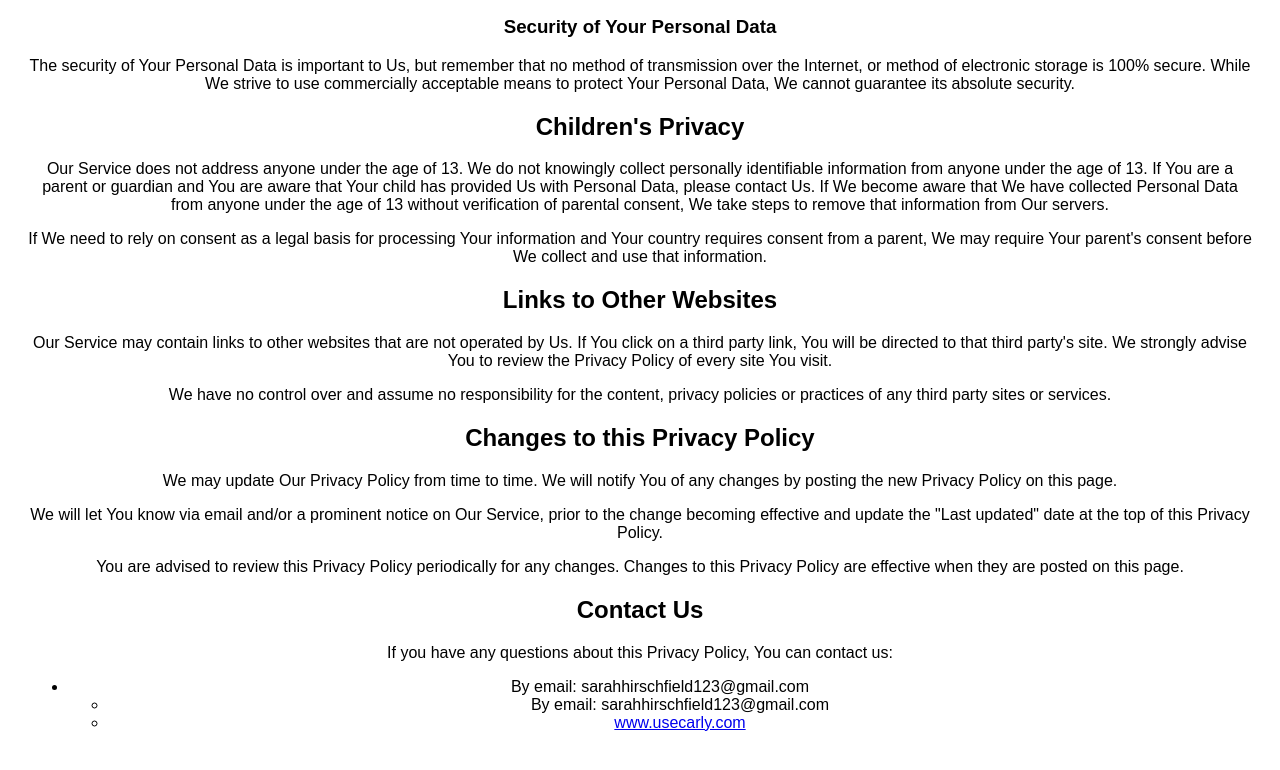
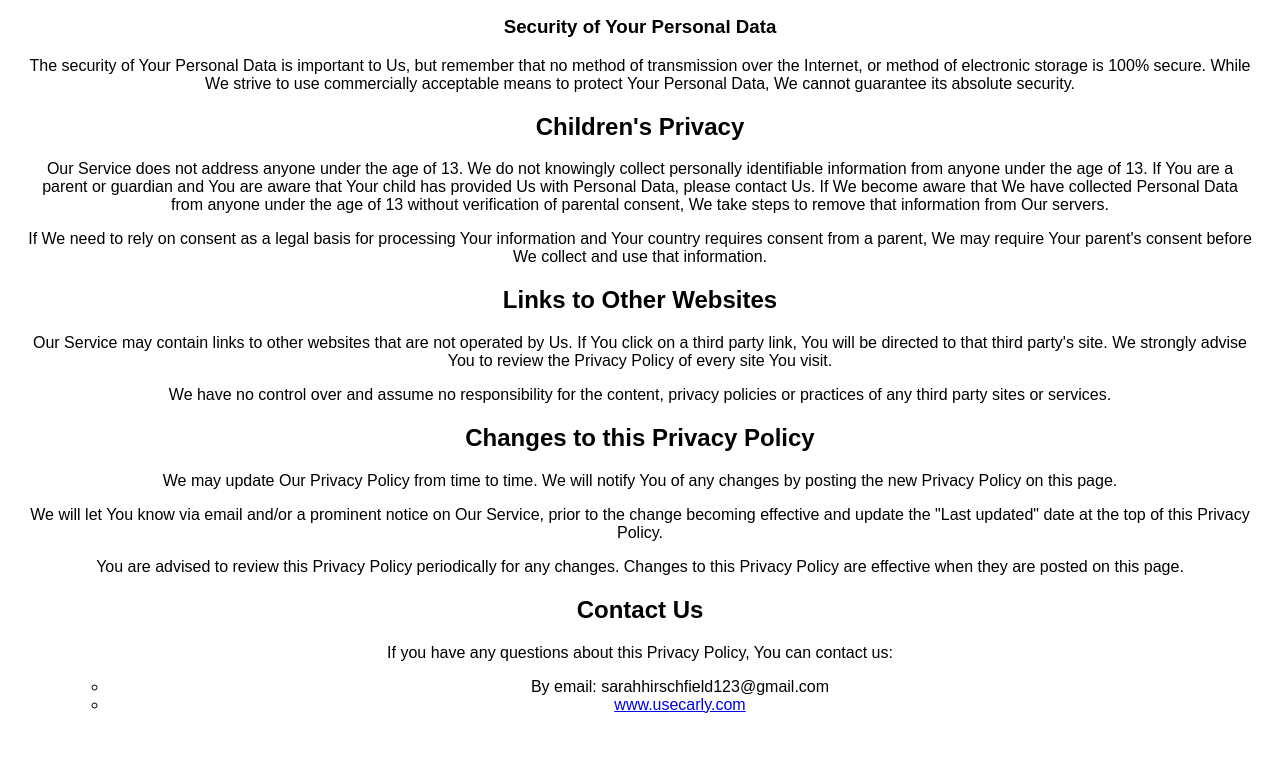
Before and after one commit to shirschfield/support-site, a plain HTML site: page index.html in a window 1280 px wide. Shown: the part 3390-4160 px from the top of the page. Drawn offline with Linux system fonts and the light colour scheme.

Commit message:
Fix formatting issues in Privacy Policy section

```diff
--- a/index.html
+++ b/index.html
@@ -162,7 +162,6 @@
 <h2>Contact Us</h2>
 <p>If you have any questions about this Privacy Policy, You can contact us:</p>
 <ul>
-<li>By email: sarahhirschfield123@gmail.com</li>
 <ul>
   <li>By email: sarahhirschfield123@gmail.com</li>
   <li>
```
